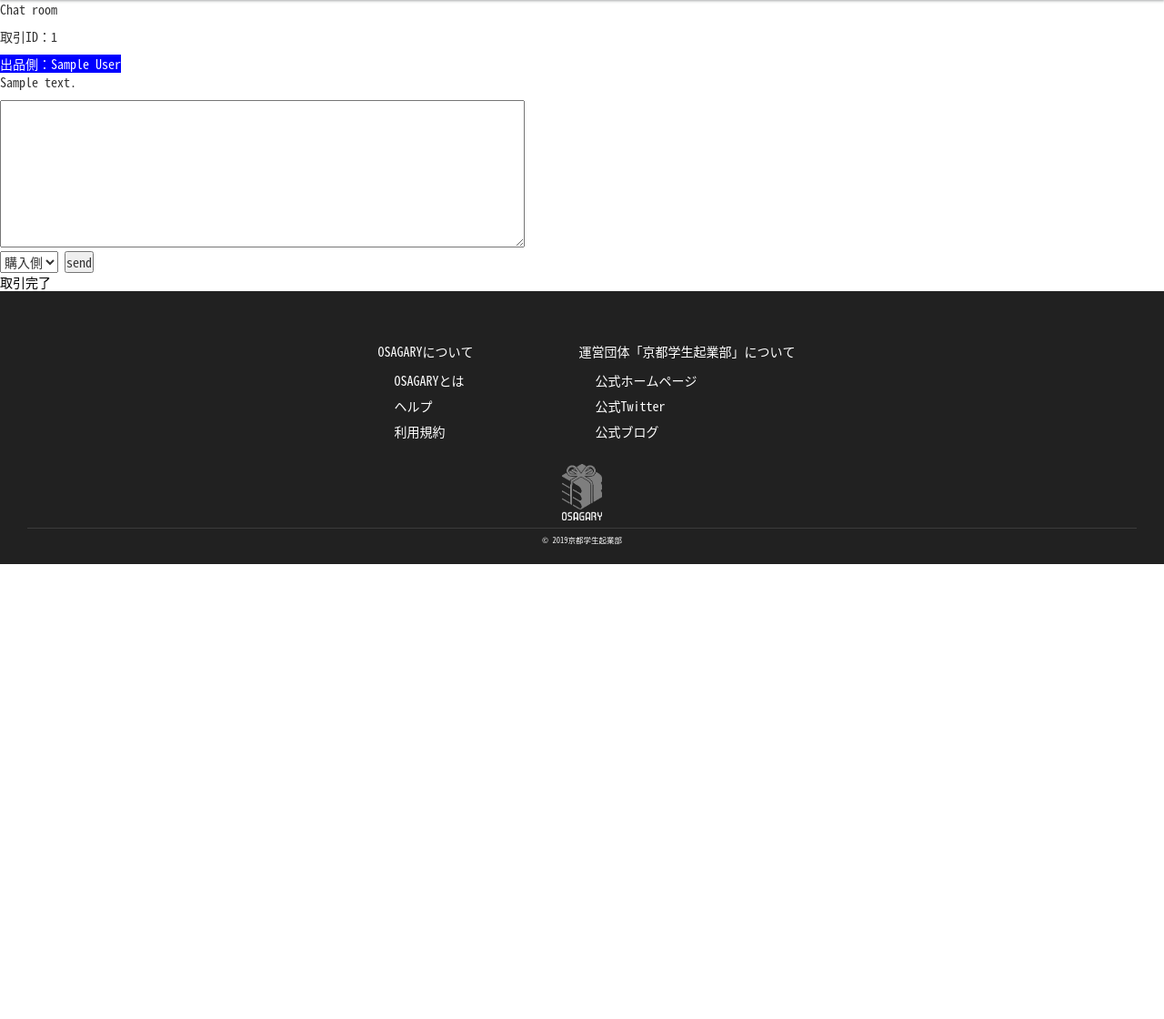
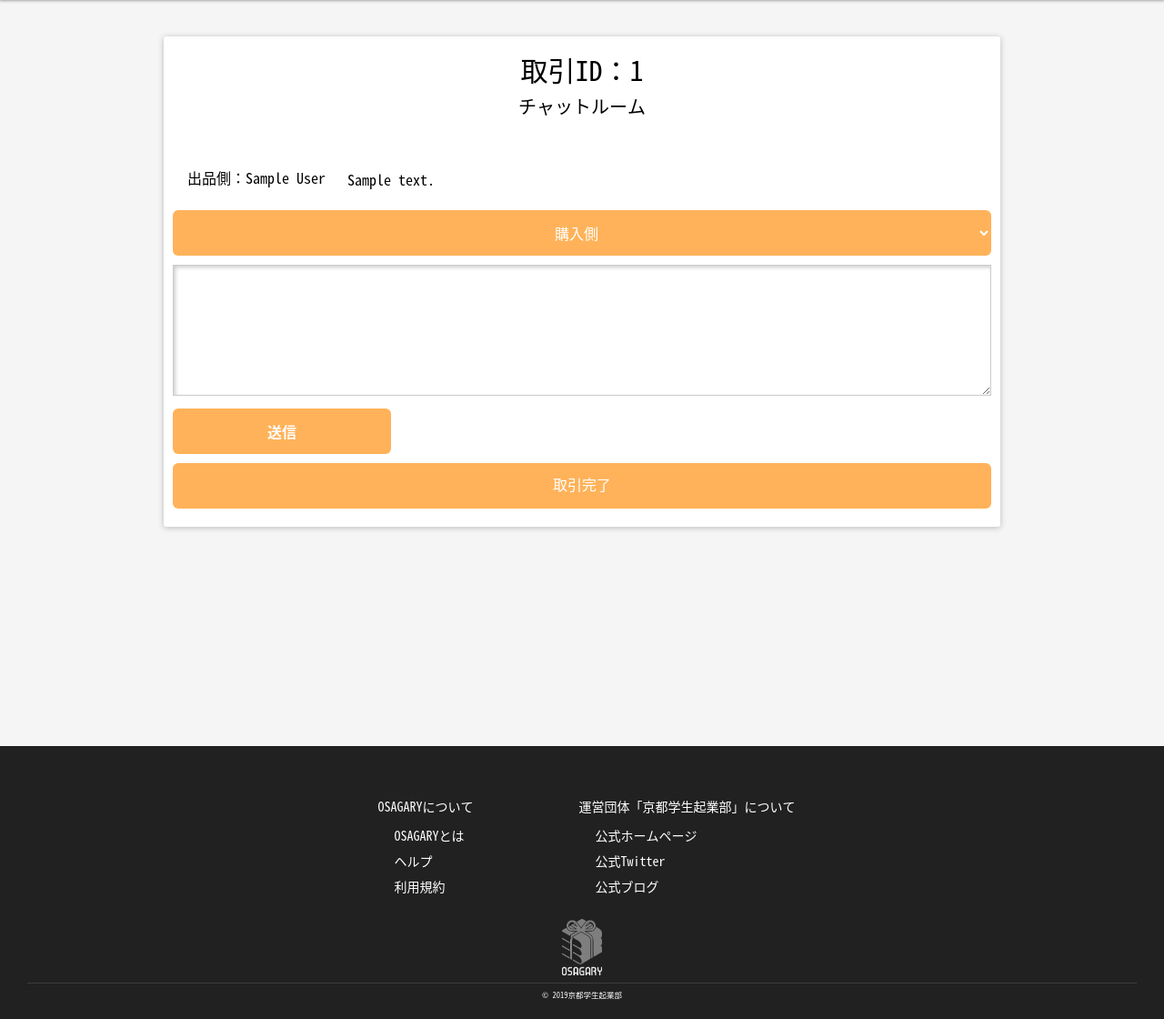
Before and after one commit to kit-kigyobu/kit-merukari, a Rails app: page /chats/1/chat in a window 1280 px wide. Shown: the part 58-1178 px from the top of the page at 91% size. Before the commit the page ends 800 px from the top, so only its background shows below. Run offline with Rails 7, Linux system fonts and the light colour scheme; a user stored in the database is signed in; tables that the repository leaves empty hold one stand-in row (values such as "Sample post"); style sheets or scripts are compiled from the project's sources; some libraries are stand-ins or nearby versions.

Commit message:
[develop] change chat view

```diff
--- a/app/assets/stylesheets/chats.scss
+++ b/app/assets/stylesheets/chats.scss
@@ -1,3 +1,35 @@
-// Place all the styles related to the chats controller here.
-// They will automatically be included in application.css.
-// You can use Sass (SCSS) here: http://sass-lang.com/
+    // Place all the styles related to the chats controller here.
+    // They will automatically be included in application.css.
+    // You can use Sass (SCSS) here: http://sass-lang.com/
+    .chat {
+        padding: 10px;
+    }
+
+    .chatField {
+        margin: auto;
+        text-align: left;
+    }
+
+    .send-container {
+        margin: auto;
+        box-sizing: border-box;
+        display: block;
+    }
+
+    .send-message {
+        width: 100%;
+        line-height: 16px;
+        padding: 14px 6px 0px 6px;
+        border: 1px solid #ccc;
+        text-align: left;
+        box-shadow: 2px 2px 4px 0px rgba(0, 0, 0, 0.2) inset;
+    }
+
+    .send-btn {
+        font-weight: bold;
+        width: 240px !important;
+    }
+
+    .select-btn {
+        width: 100% !important;
+    }
--- a/app/views/chats/chat.html.erb
+++ b/app/views/chats/chat.html.erb
@@ -1,28 +1,50 @@
-<p>Chat room</p>
-<p>取引ID：<%= @transaction.id %></p>
-
+<div class="wrapper">
+  <main class="container">
+    <div class="contents row"><!-- ここまで定型 -->
+      <div class="mainCard">
+        <div class="mainForm">
+          <div class="cttHead"><!-- コンテンツの見出し -->
+            <h2>取引ID：<%= @transaction.id %></h2>
+            <p>チャットルーム</p>
+          </div>
+        </div>
+        <div class="chat">
+          <div class="chatField">
             <% @chats.each do |chat| %>
               <% if chat.parchase? %>
-    <span style="background-color:orange;color:white;">購入側：<%= @parchase_user.name %></span><br/>
-    <p><%= chat.message %></p>
+                <div class="form-element chat" style="border-bottom: black;color:black;">
+                  <span>購入側：<%= @parchase_user.name %></span>
+                  <span class="form-element chat" style="border-bottom: black;;color:black;"><%= chat.message %></span>
+                </div>
               <% else %>
-    <span style="background-color:blue;color:white;">出品側：<%= @exhibit_user.name %></span><br/>
-    <p><%= chat.message %></p>
+                <div class="form-element chat" style="border-bottom: black;color:black;">
+                  <span>出品側：<%= @exhibit_user.name %></span>
+                  <span class="form-element chat" style="border-bottom: black;color:blac;"><%= chat.message %></span>
+                </div>
               <% end %>
             <% end %>
+          </div>
 
-<%= form_tag("/chats/#{@transaction.id}/send_chat") do %>
-  <%= text_area_tag("message","",{:cols=>"80", :rows=>"8"}) %><br/>
+          <%= form_tag("/chats/#{@transaction.id}/send_chat", :class=>"send-container") do %>
+
             <%= select_tag("message_type",
               options_for_select(Chat.message_types.map{|k,v| [I18n.t("enums.chat.message_type.#{k}"),v]}),
-    {class: "select-default"})
+               {class: "select-btn form-element button button-Alert"})
             %>
-  <%= submit_tag("send") %>
+            <%= text_area_tag("message","",{:cols=>"80", :rows=>"8", :class=>"send-message"}) %>
+
+            <%= submit_tag("送信",:class =>'send-btn form-element button button-Alert') %>
+
           <% end %>
 
           <% if @transaction.id  %>
             <!-- 購入者側　-->
-  <%= link_to("取引完了","/chats/#{@transaction.id}/buy_complete_comfirm") %>
+            <%= link_to("取引完了","/chats/#{@transaction.id}/buy_complete_comfirm",:class =>'form-element button button-Alert') %>
           <% else %>
-  <%= link_to("取引完了","/chats/#{@transaction.id}/sale_complete_comfirm") %>
+              <%= link_to("取引完了","/chats/#{@transaction.id}/sale_complete_comfirm",:class =>'form-element button button-Alert') %>
           <% end %>
+        </div>
+      </div>
+    </div>
+  </main>
+</div>
```
Lines whose indentation alone changed are shown as unchanged.
